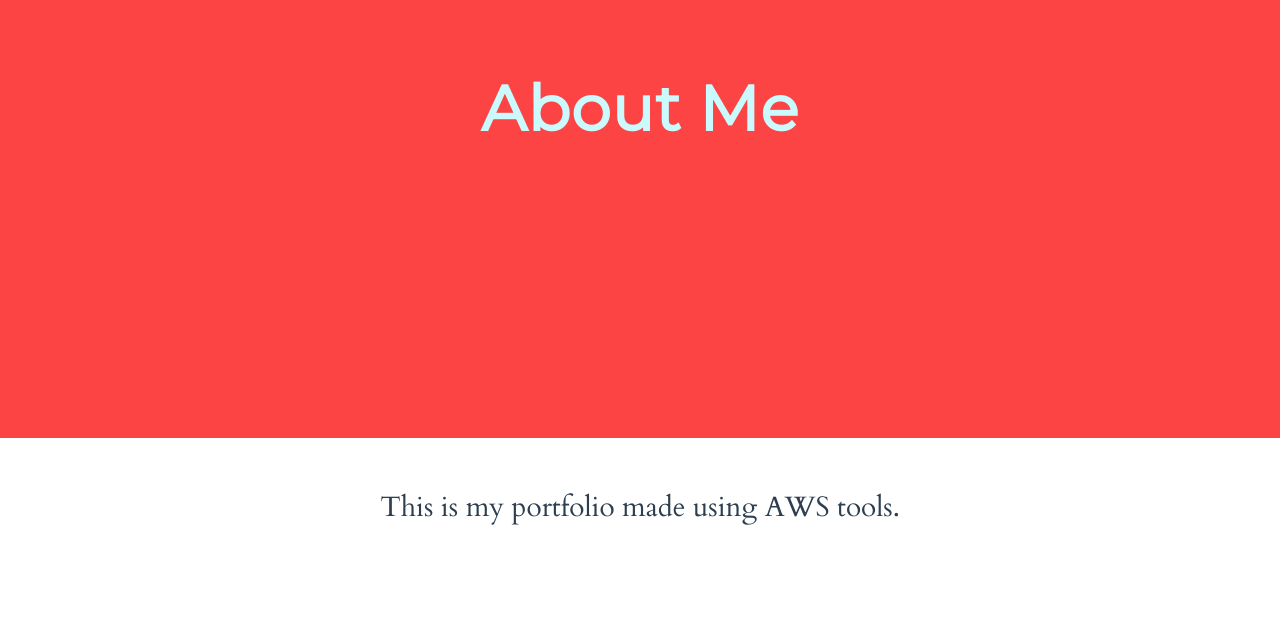
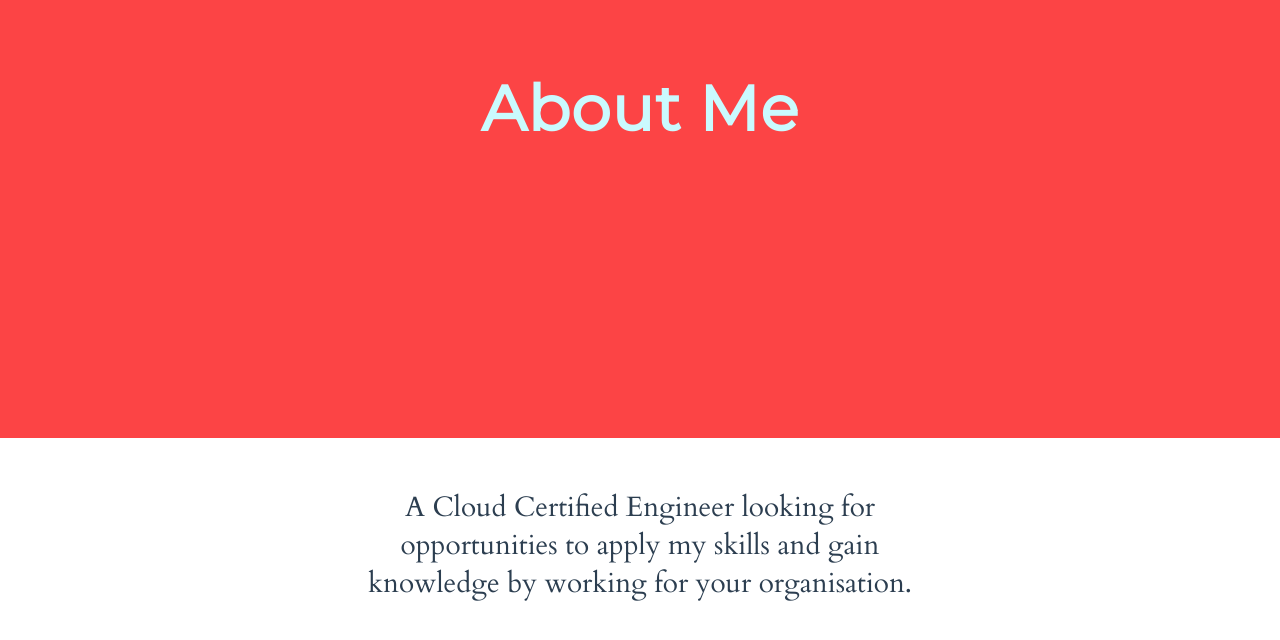
Before and after one commit to tapanjo92/my-portfolio, a React app: page index.html in a window 1280 px wide. Shown: the part 1670-2310 px from the top of the page. Built offline with nearby package versions, Linux system fonts and the light colour scheme.

Commit message:
new about me

```diff
--- a/index.html
+++ b/index.html
@@ -71,7 +71,7 @@
 
     <section class="section section--alignCentered section--description">
       <p class="color--darkgrey section__description">
-        This is my portfolio made using AWS tools.
+        A Cloud Certified Engineer looking for opportunities to apply my skills and gain knowledge by working for your organisation.
       </p>
 
 
```
